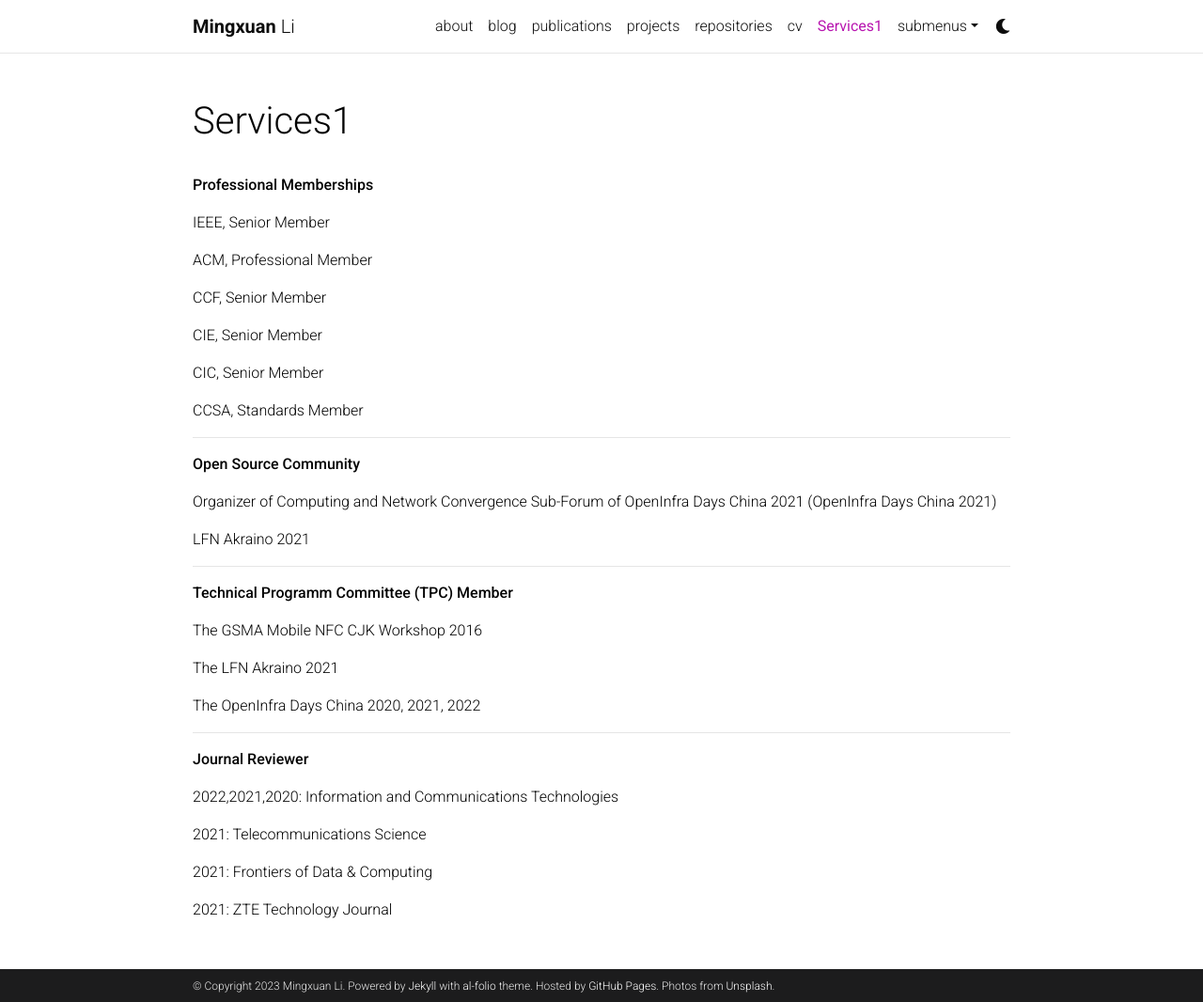
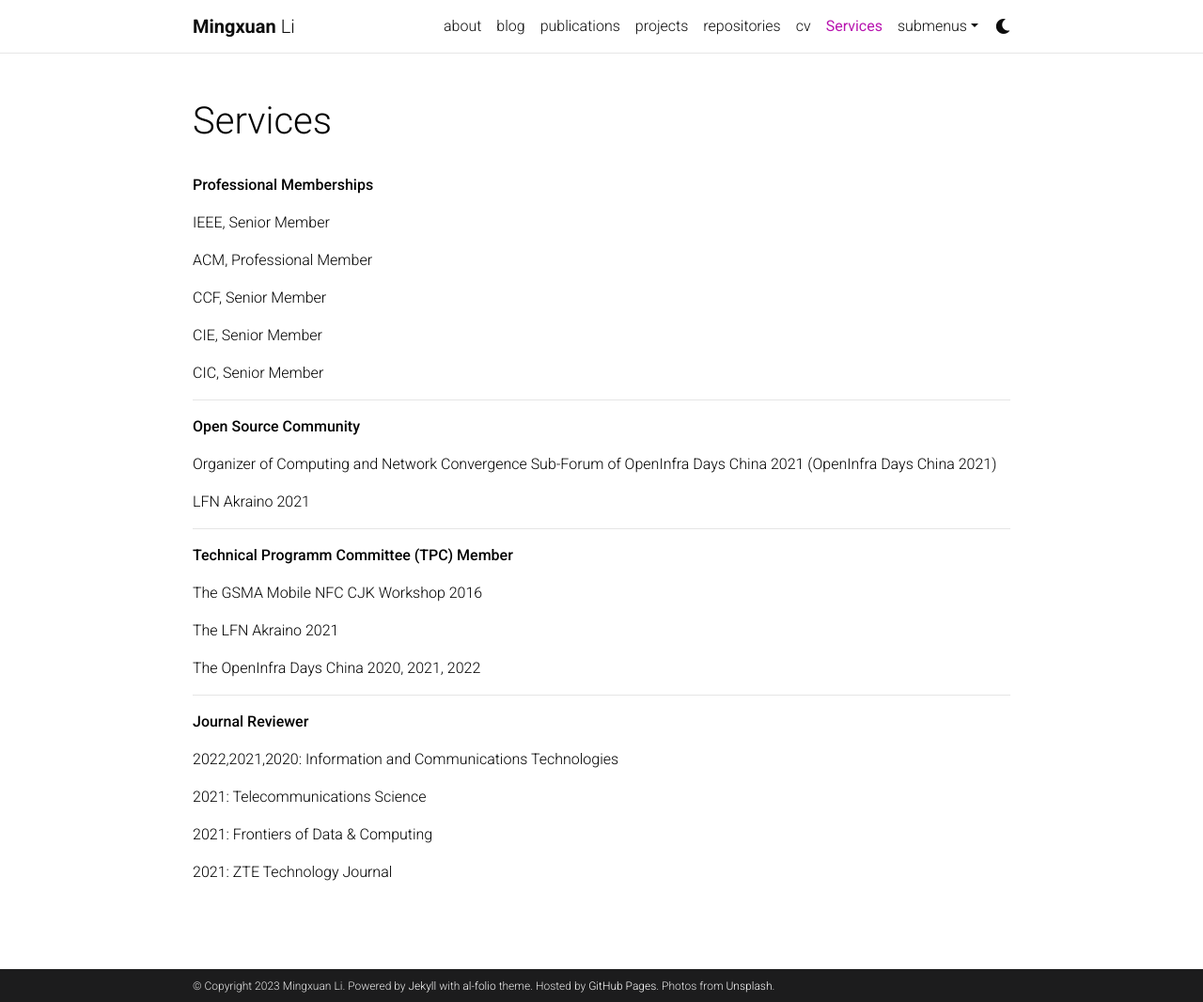
Before and after one commit to limx59/limx59.github.io, a Jekyll site: the page built from _pages/services.md, in a window 1280 px wide and 1066 px high. Shown: the whole window at 94% size. Built offline with Jekyll 4.4.1, drawn with Linux system fonts in a browser that asks for light colours; comment, search, counter and statistics services are not loaded; a style sheet for code colours, icons or effects is not loaded.

Commit message:
Update services.md

```diff
--- a/_pages/services.md
+++ b/_pages/services.md
@@ -1,7 +1,7 @@
 ---
 layout: page
-permalink: /services1/
-title: Services1
+permalink: /services/
+title: Services
 nav: true
 nav_order: 5
 ---
@@ -17,8 +17,6 @@ CCF, Senior Member
 CIE, Senior Member
 
 CIC, Senior Member
-
-CCSA, Standards Member
 
 -----------------------
 
```
